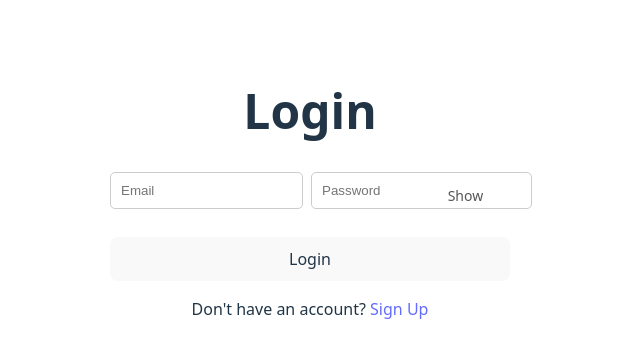
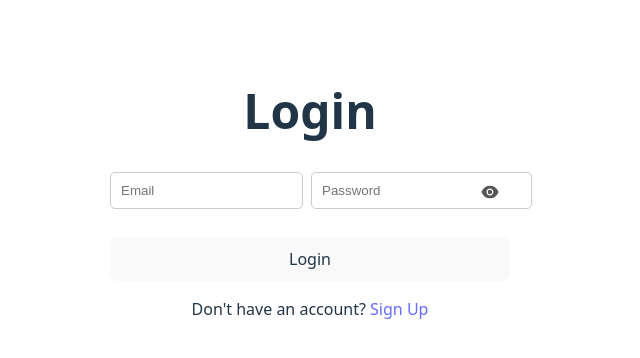
Before and after one commit to princess279/task-manager-frontend, a React (Vite) app: page /login in a window 1280 px wide. Shown: the top 358 px of the page, without its empty margins (330-970 px from the left). Built offline with nearby package versions, Linux system fonts and the light colour scheme; no server answers.

Commit message:
update Login.jsx

```diff
--- a/src/pages/Login.jsx
+++ b/src/pages/Login.jsx
@@ -1,6 +1,7 @@
 import React, { useState } from 'react';
 import axios from 'axios';
 import { useNavigate, Link } from 'react-router-dom';
+import { AiFillEye, AiFillEyeInvisible } from 'react-icons/ai';
 
 function Login() {
   const [email, setEmail] = useState('');
@@ -49,23 +50,20 @@ function Login() {
             required
             style={{ width: '100%', padding: '10px', marginBottom: '10px' }}
           />
-          <button
-            type="button"
+          <span
             onClick={() => setShowPassword(!showPassword)}
             style={{
               position: 'absolute',
               right: '10px',
               top: '50%',
               transform: 'translateY(-50%)',
-              border: 'none',
-              background: 'none',
               cursor: 'pointer',
+              fontSize: '20px',
               color: '#555',
-              fontSize: '14px',
             }}
           >
-            {showPassword ? 'Hide' : 'Show'}
-          </button>
+            {showPassword ? <AiFillEyeInvisible /> : <AiFillEye />}
+          </span>
         </div>
 
         <button
```
